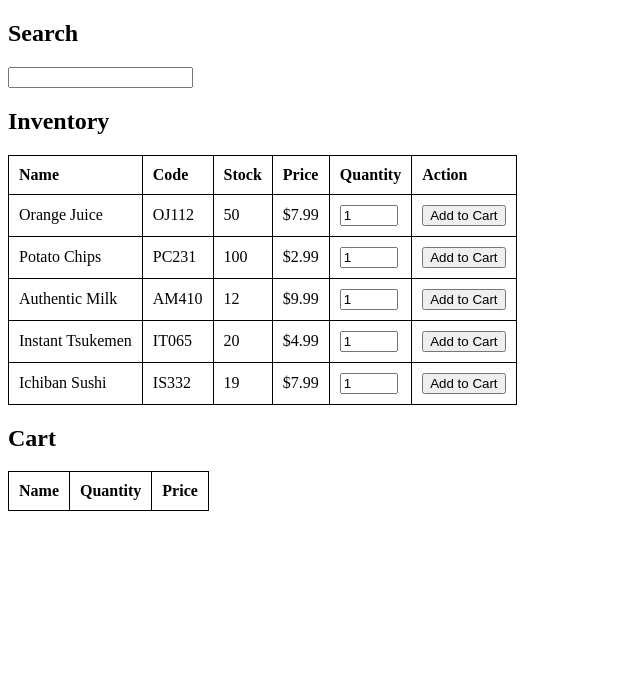
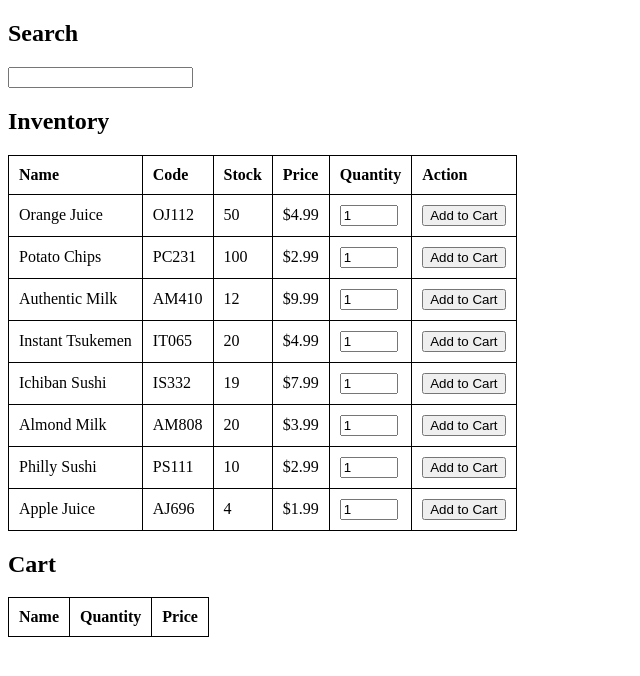
Before and after one commit to wlto/shopping-cart, a React (Create React App) app: page / in a window 1280 px wide. Shown: the top 676 px of the page, without its empty margins (0-640 px from the left). Built offline with nearby package versions, Linux system fonts and the light colour scheme.

Commit message:
Added ability to search for items

```diff
--- a/src/App.js
+++ b/src/App.js
@@ -9,8 +9,10 @@ class App extends Component {
     super(props);
     this.state = {
       inventoryItems: props.data,
+      filteredItems: [],
+      searchText: '',
       cartItems: []
-    }
+    };
   }
 
   handleAddToCart(item, itemIndex, itemQty) {
@@ -51,12 +53,24 @@ class App extends Component {
     }
   }
 
+  handleSearchTextChange(text) {
+    const filteredList = this.state.inventoryItems.filter((item) => {
+      return item.name.toLowerCase().indexOf(text.toLowerCase().trim()) !== -1;
+    });
+    this.setState({
+      searchText: text,
+      filteredItems: filteredList
+    });
+  }
+
   render() {
     return (
       <div className="shopping-cart">
-        <Search />
+        <Search
+          searchText={this.state.searchText}
+          onSearchTextChange={this.handleSearchTextChange.bind(this)}/>
         <Inventory
-          data={this.state.inventoryItems}
+          data={this.state.searchText.length > 0 ? this.state.filteredItems : this.state.inventoryItems}
           onAddToCart={this.handleAddToCart.bind(this)}
         />
         <Cart cartItems={this.state.cartItems} />
--- a/src/Item.js
+++ b/src/Item.js
@@ -31,9 +31,10 @@ class Item extends Component {
             onClick={
               () => {
                 this.setState({ itemQty: 1 });
-                this.props.onAddToCart(this.props.item, this.props.itemIndex, this.state.itemQty);
+                this.props.onAddToCart(item, this.props.itemIndex, this.state.itemQty);
               }
-            }>
+            }
+          >
             Add to Cart
           </button>
         </td>
--- a/src/Search.js
+++ b/src/Search.js
@@ -7,6 +7,8 @@ class Search extends Component {
         <h2>Search</h2>
         <input
           type="text"
+          value={this.props.searchText}
+          onChange={(e) => this.props.onSearchTextChange(e.target.value)}
         />
       </div>
     )
--- a/src/data.js
+++ b/src/data.js
@@ -3,7 +3,7 @@ const data = [
     name: 'Orange Juice',
     code: 'OJ112',
     stock: 50,
-    price: 7.99
+    price: 4.99
   },
   {
     name: 'Potato Chips',
@@ -28,6 +28,24 @@ const data = [
     code: 'IS332',
     stock: 19,
     price: 7.99
+  },
+  {
+    name: 'Almond Milk',
+    code: 'AM808',
+    stock: 20,
+    price: 3.99
+  },
+  {
+    name: 'Philly Sushi',
+    code: 'PS111',
+    stock: 10,
+    price: 2.99
+  },
+  {
+    name: 'Apple Juice',
+    code: 'AJ696',
+    stock: 4,
+    price: 1.99
   }
 ];
 
```
